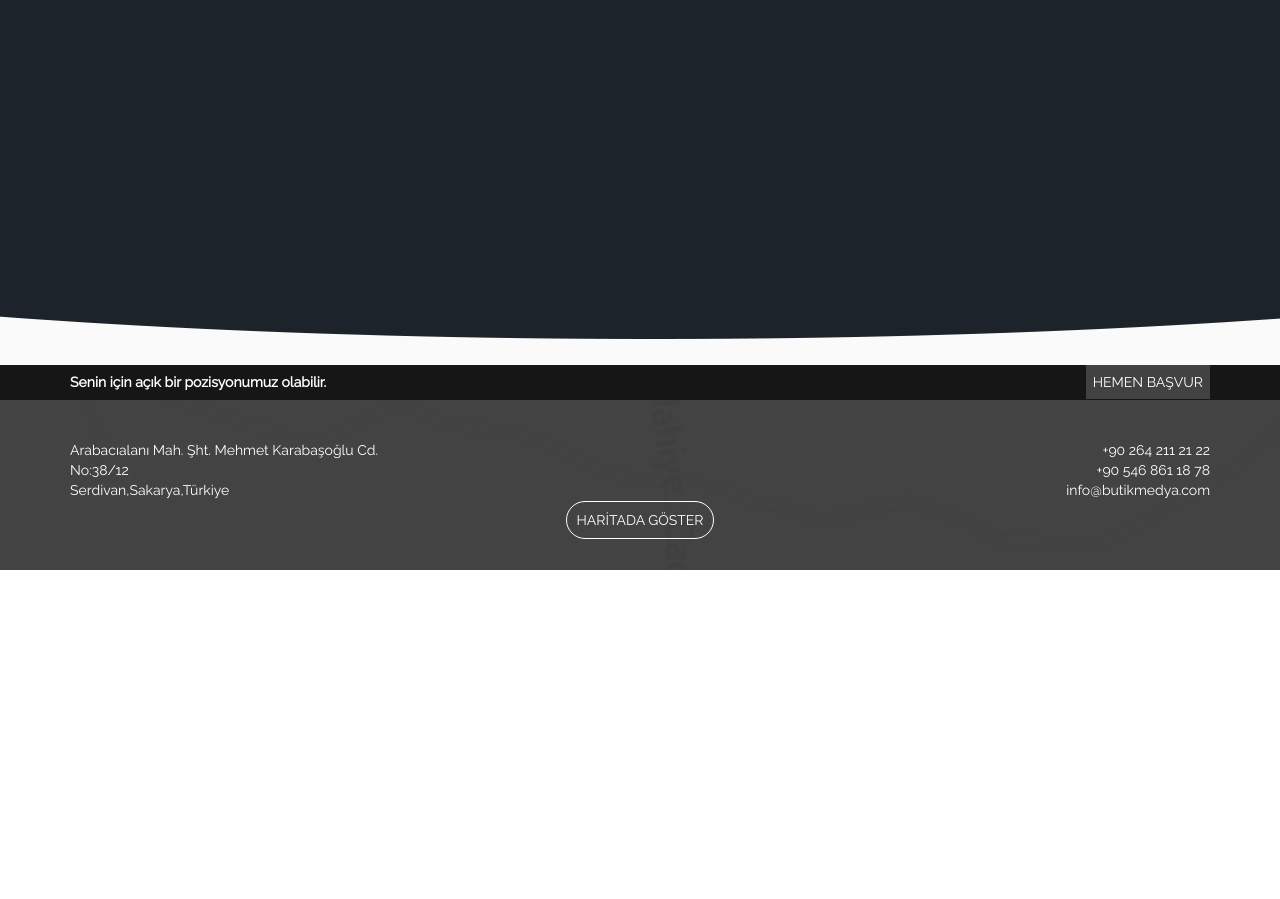
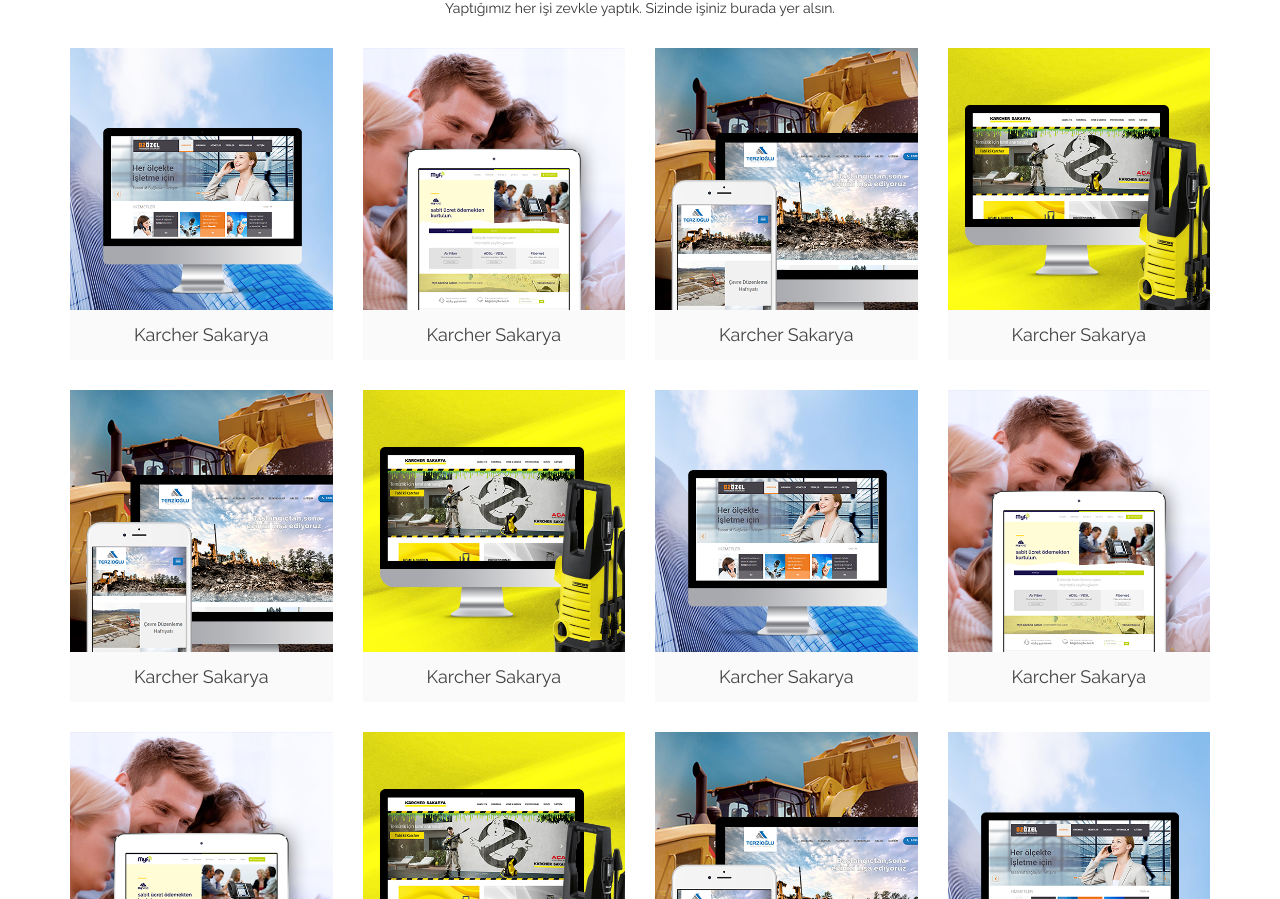
Before and after one commit to hamicakir/butikmedya, a plain HTML site: page projects.html in a window 1280 px wide. Shown: the part 175-1074 px from the top of the page. Before the commit the page ends 800 px from the top, so only its background shows below. Drawn offline with Linux system fonts and the light colour scheme.

Commit message:
Butik Medya v1.0
Projeler Sayfası son düzenlemelere hazır hale getirildi.

```diff
--- a/css/style.css
+++ b/css/style.css
@@ -14,6 +14,12 @@ h1,h2,h3,h4,h5,h6{
     background-image: url("../images/header-background.jpg");
     width:100%;
     height:540px;
+    background-position: center;
+}
+.header-alt{
+    background-image: url("../images/header.jpg");
+    width:100%;
+    height:103px;
     background-position: center;
 }
 .navbar-class>li>a{
@@ -100,6 +106,32 @@ h1,h2,h3,h4,h5,h6{
     width:100%;
     margin-bottom:30px;
 }
+.project-images{
+    padding-bottom:20px;
+}
+.project-images a:hover{
+    -webkit-box-shadow: 0px 7px 20px 0px rgba(0,0,0,0.3);
+    -moz-box-shadow: 0px 7px 20px 0px rgba(0,0,0,0.3);
+    box-shadow: 0px 7px 20px 0px rgba(0,0,0,0.3);
+}
+.project-images h4{
+    background-color: #fafafa;
+    margin-top:0px;
+    padding:15px 5px;
+    color:#424242;
+}
+.project-images img{
+    width:100%;
+}
+.project-images a{
+    text-decoration: none;
+    transition: 200ms;
+    display: block;
+    margin-bottom: 30px;
+}
+.project-p{
+    margin-bottom:30px;
+}
 .apply-now{
     background-color:#161616 ;
 }
--- a/projects.html
+++ b/projects.html
@@ -6,7 +6,7 @@
     <link rel="stylesheet" href="css/style.css"/>
 </head>
 <body>
-<header class="header">
+<header class="header-alt">
     <nav class="nav">
         <div class="container">
             <div class="navbar navbar-brand">
@@ -14,10 +14,10 @@
             </div>
             <div class="navbar-right">
                 <ul class="nav navbar-nav navbar-class">
-                    <li><a href="#"><span>Anasayfa</span></a></li>
-                    <li><a href="#services"><span>Servislerimiz</span></a></li>
-                    <li><a href="#customers"><span>Müşterilerimiz</span></a></li>
-                    <li><a href="#about-us"><span>Hakkımızda</span></a></li>
+                    <li><a href="index.html"><span>Anasayfa</span></a></li>
+                    <li><a href="/#services"><span>Servislerimiz</span></a></li>
+                    <li><a href="/#customers"><span>Müşterilerimiz</span></a></li>
+                    <li><a href="/#about-us"><span>Hakkımızda</span></a></li>
                     <li><a href="projects.html"><span>İşlerimiz</span></a></li>
                     <li><a href="#contacts"><span>İletişim</span></a></li>
                 </ul>
@@ -26,6 +26,61 @@
     </nav>
 </header>
 
+<div class="container-fluid">
+    <div class="row text-center">
+        <div class="container">
+                <h1>Neler Yaptık?</h1>
+            <div class="row">
+                <div class="col-md-3"></div>
+                <div class="col-md-6">
+                    <p class="project-p">Yaptığımız her işi zevkle yaptık. Sizinde işiniz burada yer alsın.</p>
+                </div>
+                <div class="col-md-3"></div>
+            </div>
+            <div class="row project-images">
+
+
+                <div class="col-md-3">
+                    <a href=""><img src="images/project-cover-1.png"><h4>Karcher Sakarya</h4></a>
+                </div>
+                <div class="col-md-3">
+                    <a href=""><img src="images/project-cover-2.png"><h4>Karcher Sakarya</h4></a>
+                </div>
+                <div class="col-md-3">
+                    <a href=""><img src="images/project-cover-3.png"><h4>Karcher Sakarya</h4></a>
+                </div>
+                <div class="col-md-3">
+                    <a href=""><img src="images/project-cover-4.png"><h4>Karcher Sakarya</h4></a>
+                </div>
+                <div class="col-md-3">
+                    <a href=""><img src="images/project-cover-3.png"><h4>Karcher Sakarya</h4></a>
+                </div>
+                <div class="col-md-3">
+                    <a href=""><img src="images/project-cover-4.png"><h4>Karcher Sakarya</h4></a>
+                </div>
+                <div class="col-md-3">
+                    <a href=""><img src="images/project-cover-1.png"><h4>Karcher Sakarya</h4></a>
+                </div>
+                <div class="col-md-3">
+                    <a href=""><img src="images/project-cover-2.png"><h4>Karcher Sakarya</h4></a>
+                </div>
+                <div class="col-md-3">
+                    <a href=""><img src="images/project-cover-2.png"><h4>Karcher Sakarya</h4></a>
+                </div>
+                <div class="col-md-3">
+                    <a href=""><img src="images/project-cover-4.png"><h4>Karcher Sakarya</h4></a>
+                </div>
+                <div class="col-md-3">
+                    <a href=""><img src="images/project-cover-3.png"><h4>Karcher Sakarya</h4></a>
+                </div>
+                <div class="col-md-3">
+                    <a href=""><img src="images/project-cover-1.png"><h4>Karcher Sakarya</h4></a>
+                </div>
+            </div>
+
+        </div>
+    </div>
+</div>
 
 <section id="contacts" class="contacts">
     <div class="container-fluid">
```
Also changed, not shown: images/header.jpg (added), images/project-cover-1.png (added), images/project-cover-2.png (added), images/project-cover-3.png (added), images/project-cover-4.png (added).
